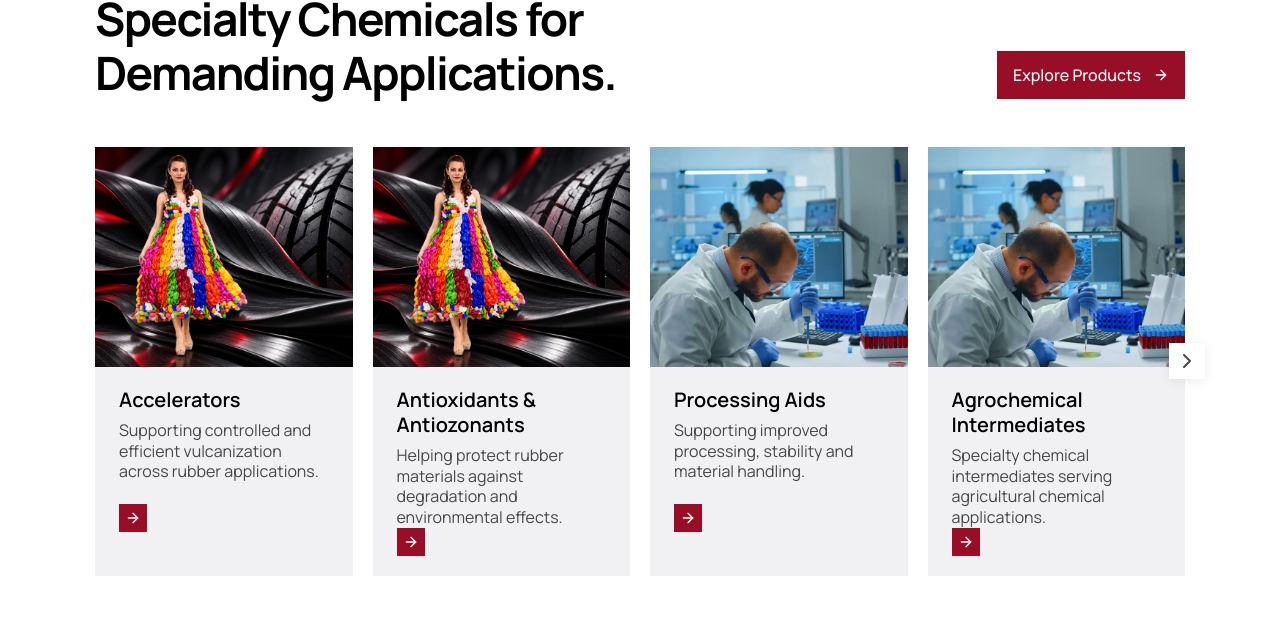
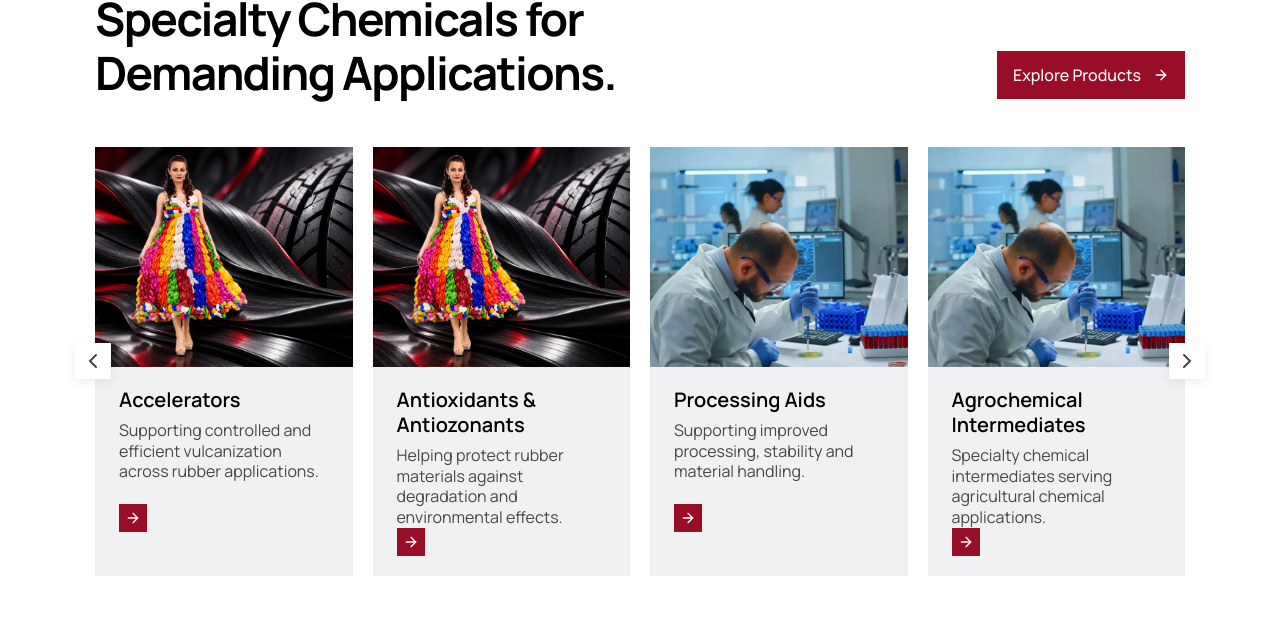
Before and after one commit to nikhilkumar202002/merchem-user-website, a Next.js app: page / in a window 1280 px wide. Shown: the part 2406-3032 px from the top of the page. Built offline with nearby package versions, Linux system fonts and the light colour scheme.

Commit message:
feat: add previous slide functionality and enhance product navigation in ProductPortfolio

```diff
--- a/app/component/sections/home/ProductPortfolio.tsx
+++ b/app/component/sections/home/ProductPortfolio.tsx
@@ -3,7 +3,7 @@
 import React, { useRef } from "react";
 import Image, { StaticImageData } from "next/image";
 import Link from "next/link";
-import { FiArrowRight, FiChevronRight } from "react-icons/fi";
+import { FiArrowRight, FiChevronLeft, FiChevronRight } from "react-icons/fi";
 import AboutImage from "@/public/images/About-image-1.webp";
 import LegacyImage from "@/public/images/company-quote.webp";
 
@@ -14,6 +14,7 @@ const products: ProductCard[] = [
   { title: "Antioxidants & Antiozonants", description: "Helping protect rubber materials against degradation and environmental effects.", image: LegacyImage },
   { title: "Processing Aids", description: "Supporting improved processing, stability and material handling.", image: AboutImage },
   { title: "Agrochemical Intermediates", description: "Specialty chemical intermediates serving agricultural chemical applications.", image: AboutImage },
+  { title: "Water Treatment Chemicals", description: "Chemical solutions supporting industrial water-treatment requirements.", image: AboutImage },
 ];
 
 export default function ProductPortfolio() {
@@ -31,6 +32,18 @@ export default function ProductPortfolio() {
     });
   };
 
+  const slidePrevious = () => {
+    const slider = sliderRef.current;
+    const firstCard = slider?.querySelector<HTMLElement>("article");
+
+    if (!slider || !firstCard) return;
+
+    slider.scrollBy({
+      left: -(firstCard.offsetWidth + 20),
+      behavior: "smooth",
+    });
+  };
+
   return (
     <section className="w-full bg-white py-16 sm:py-20 lg:py-[86px]">
       <div className="site-container">
@@ -42,18 +55,19 @@ export default function ProductPortfolio() {
           <Link href="/products" className="inline-flex w-fit items-center gap-3 bg-[#980E27] px-4 py-3 text-sm font-medium text-white sm:text-base"><span>Explore Products</span><FiArrowRight className="h-4 w-4" /></Link>
         </div>
         <div className="relative">
-          <div ref={sliderRef} className="flex snap-x snap-mandatory gap-5 overflow-x-auto scrollbar-hide">
+          <div ref={sliderRef} className="flex snap-x snap-mandatory gap-5 overflow-x-auto [scrollbar-width:none] [&::-webkit-scrollbar]:hidden">
             {products.map((product) => (
               <article key={product.title} className="w-full flex-none snap-start bg-[#f1f1f3] sm:w-[calc((100%-20px)/2)] xl:w-[calc((100%-60px)/4)]">
                 <Image src={product.image} alt={product.title} className="h-[220px] w-full object-cover" />
                 <div className="flex min-h-[185px] flex-col px-6 py-5">
                   <h3 className="text-xl font-semibold leading-tight text-black">{product.title}</h3>
                   <p className="mt-2 text-base leading-[1.3] text-[#474747]">{product.description}</p>
-                  <Link href="/products" aria-label={`View ${product.title}`} className="mt-auto flex h-7 w-7 items-center justify-center bg-[#980E27] text-white"><FiArrowRight className="h-4 w-4" /></Link>
+                  <Link href="/products" aria-label={`Explore ${product.title}`} className="mt-auto flex h-7 w-7 items-center justify-center bg-[#980E27] text-white transition-colors hover:bg-[#7d0a1f]"><FiArrowRight className="h-4 w-4" /></Link>
                 </div>
               </article>
             ))}
           </div>
+          <button type="button" onClick={slidePrevious} aria-label="Previous products" className="absolute -left-5 top-1/2 hidden h-9 w-9 -translate-y-1/2 items-center justify-center bg-white shadow-[0_2px_12px_rgba(0,0,0,0.08)] xl:flex"><FiChevronLeft className="h-6 w-6" /></button>
           <button type="button" onClick={slideNext} aria-label="Next products" className="absolute -right-5 top-1/2 hidden h-9 w-9 -translate-y-1/2 items-center justify-center bg-white shadow-[0_2px_12px_rgba(0,0,0,0.08)] xl:flex"><FiChevronRight className="h-6 w-6" /></button>
         </div>
       </div>
--- a/app/layout.tsx
+++ b/app/layout.tsx
@@ -23,6 +23,7 @@ export default function RootLayout({ children }: LayoutProps<"/">) {
   return (
     <html
       lang="en"
+      suppressHydrationWarning
       className={`${manrope.variable} ${inter.variable} h-full antialiased`}
     >
       <body className="min-h-full flex flex-col">
```
